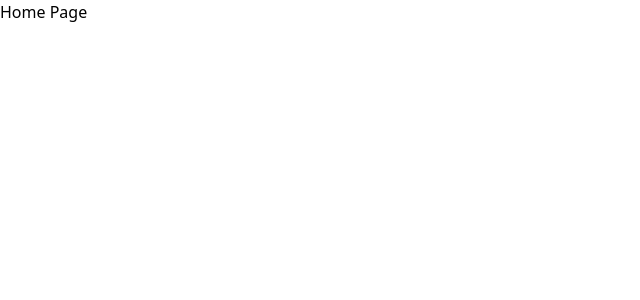
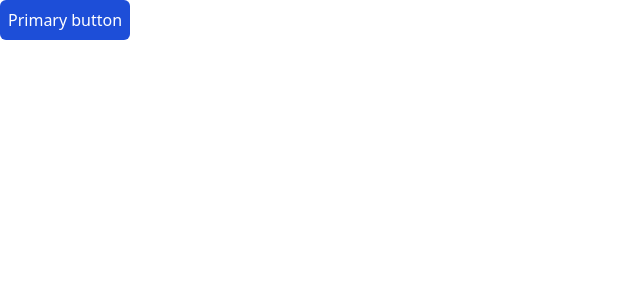
Before and after one commit to W-P-N/joker-css, a React (Create React App) app: page / in a window 1280 px wide. Shown: the top 300 px of the page, without its empty margins (0-640 px from the left). Built offline with nearby package versions, Linux system fonts and the light colour scheme.

Commit message:
added a sample code

```diff
--- a/package.json
+++ b/package.json
@@ -4,7 +4,8 @@
   "description": "",
   "main": "index.js",
   "scripts": {
-    "start": "react-scripts start"
+    "start": "react-scripts start",
+    "build": "react-scripts build"
   },
   "keywords": [],
   "author": "",
--- a/src/App.tsx
+++ b/src/App.tsx
@@ -5,7 +5,7 @@ export default function App() {
 	return (
 		<BrowserRouter>
 			<Routes>
-        <Route path="/" element={ <Home/> } />
+				<Route path="/" element={<Home />} />
 			</Routes>
 		</BrowserRouter>
 	)
--- a/src/components/Button/index.tsx
+++ b/src/components/Button/index.tsx
@@ -1 +1,11 @@
-export {}
+interface Children {
+    children: String | JSX.Element
+}
+
+export const ButtonPrimary = ({ children }: Children) => {
+    return (
+        <button className="bg-blue-700 hover:bg-blue-600 text-white p-2 rounded-md">
+            { children }
+        </button>
+    )
+}
--- a/src/index.tsx
+++ b/src/index.tsx
@@ -2,8 +2,6 @@ import { createRoot } from 'react-dom/client'
 import App from './App'
 import './index.css'
 
-const root = createRoot(
-  document.getElementById('root') as HTMLElement
-)
+const root = document.getElementById('root') as HTMLElement
 
-root.render(<App/>)
+createRoot(root).render(<App/>)
--- a/src/pages/Home.tsx
+++ b/src/pages/Home.tsx
@@ -1,5 +1,9 @@
+import { ButtonPrimary } from "../components/Button";
+
 export default function Home() {
     return (
-        <>Home Page</>
+        <div id="home">
+            <ButtonPrimary>Primary button</ButtonPrimary>
+        </div>
     )
 }
```
Also changed, not shown: public/index.html (+8 -0 lines). Lines whose indentation alone changed are shown as unchanged.
